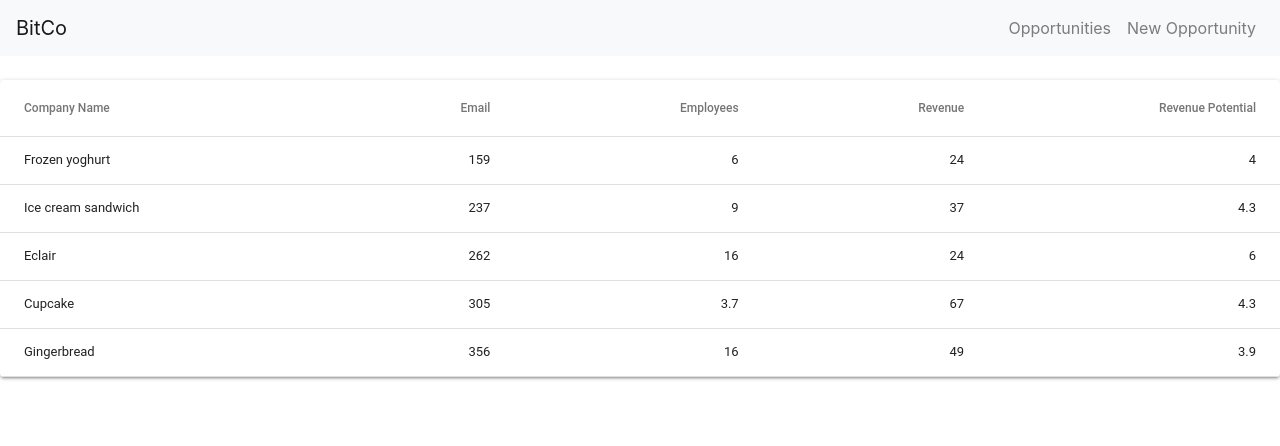
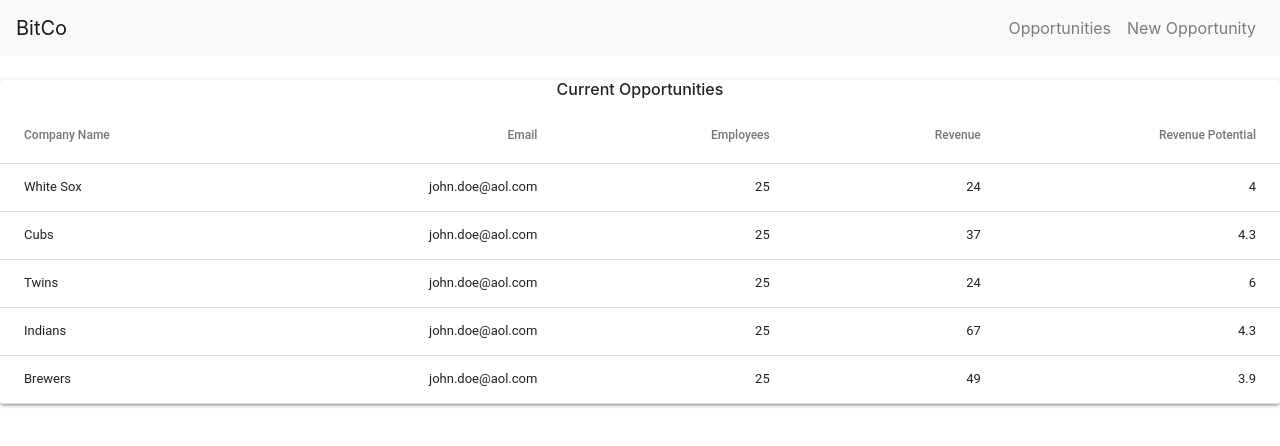
Before and after one commit to patrickcorcoran10/moorhouse, a React (Create React App) app in the folder client/: page /opportunities in a window 1280 px wide. Shown: the top 446 px of the page. Built offline with nearby package versions, Linux system fonts and the light colour scheme.

Commit message:
additions to front end

```diff
--- a/client/src/pages/Dashboard/Dashboard.css
+++ b/client/src/pages/Dashboard/Dashboard.css
@@ -1,6 +1,6 @@
 .box {
     background-color: whitesmoke;
-    padding-bottom: 100px;
+    padding-bottom: 50px;
     padding-top: 30px;
 }
 h6 {
@@ -8,6 +8,6 @@ h6 {
 }
 .container {
     background-color: white;
-    padding-bottom: 400px;
-    padding-top: 100px;
+    padding-bottom: 200px;
+    padding-top: 10px;
 }
--- a/client/src/pages/Dashboard/Dashboard.js
+++ b/client/src/pages/Dashboard/Dashboard.js
@@ -3,6 +3,12 @@ import Graph from '../../components/Graph/Graph';
 import '../../pages/Dashboard/Dashboard.css';
 
 export default class Dashboard extends Component {
+    constructor(props) {
+        super(props);
+        this.state = {
+            inputs: {}
+        }
+    };
   render() {
     return (
       <div className='container'>
--- a/client/src/pages/Opps/Opps.js
+++ b/client/src/pages/Opps/Opps.js
@@ -21,24 +21,28 @@ const styles = theme => ({
   });
 
   let id = 0;
-  function createData(name, calories, fat, carbs, protein) {
+  function createData(companyName, email, employees, carbs, protein) {
     id += 1;
-    return { id, name, calories, fat, carbs, protein };
+    return { id, companyName, email, employees, carbs, protein };
   }
 
   const rows = [
-    createData('Frozen yoghurt', 159, 6.0, 24, 4.0),
-    createData('Ice cream sandwich', 237, 9.0, 37, 4.3),
-    createData('Eclair', 262, 16.0, 24, 6.0),
-    createData('Cupcake', 305, 3.7, 67, 4.3),
-    createData('Gingerbread', 356, 16.0, 49, 3.9),
+    createData('White Sox', 'john.doe@aol.com', 25, 24, 4.0),
+    createData('Cubs', 'john.doe@aol.com', 25, 37, 4.3),
+    createData('Twins', 'john.doe@aol.com', 25, 24, 6.0),
+    createData('Indians', 'john.doe@aol.com', 25, 67, 4.3),
+    createData('Brewers', 'john.doe@aol.com', 25, 49, 3.9),
   ];
 
   function Opps(props) {
     const { classes } = props;
 
     return (
+
+
+
       <Paper className={classes.root}>
+      <h6>Current Opportunities</h6>
         <Table className={classes.table}>
           <TableHead>
             <TableRow>
@@ -53,10 +57,10 @@ const styles = theme => ({
             {rows.map(row => (
               <TableRow key={row.id}>
                 <TableCell component="th" scope="row">
-                  {row.name}
+                  {row.companyName}
                 </TableCell>
-                <TableCell align="right">{row.calories}</TableCell>
-                <TableCell align="right">{row.fat}</TableCell>
+                <TableCell align="right">{row.email}</TableCell>
+                <TableCell align="right">{row.employees}</TableCell>
                 <TableCell align="right">{row.carbs}</TableCell>
                 <TableCell align="right">{row.protein}</TableCell>
               </TableRow>
```
